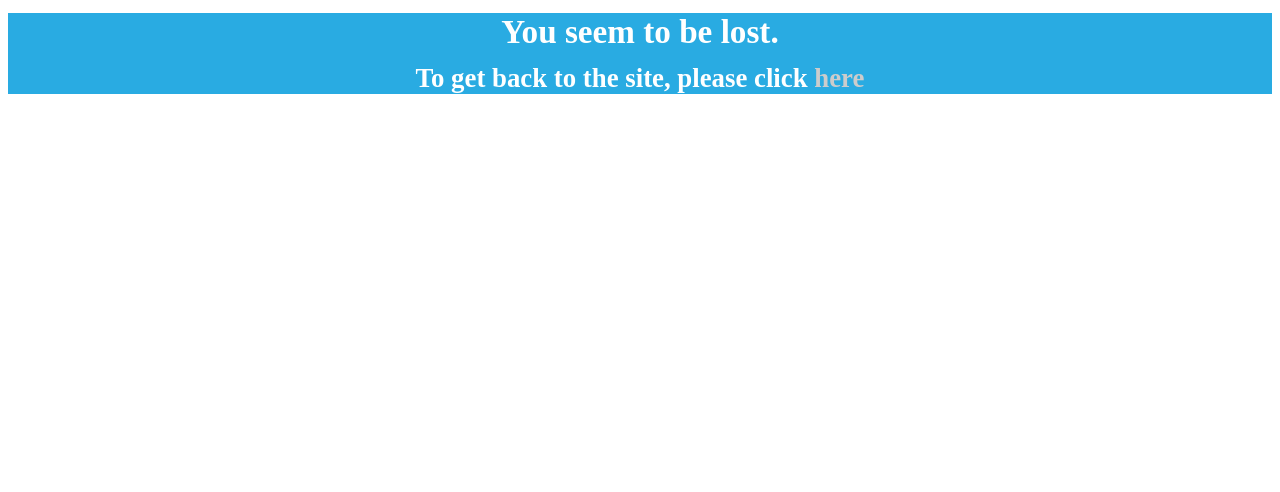
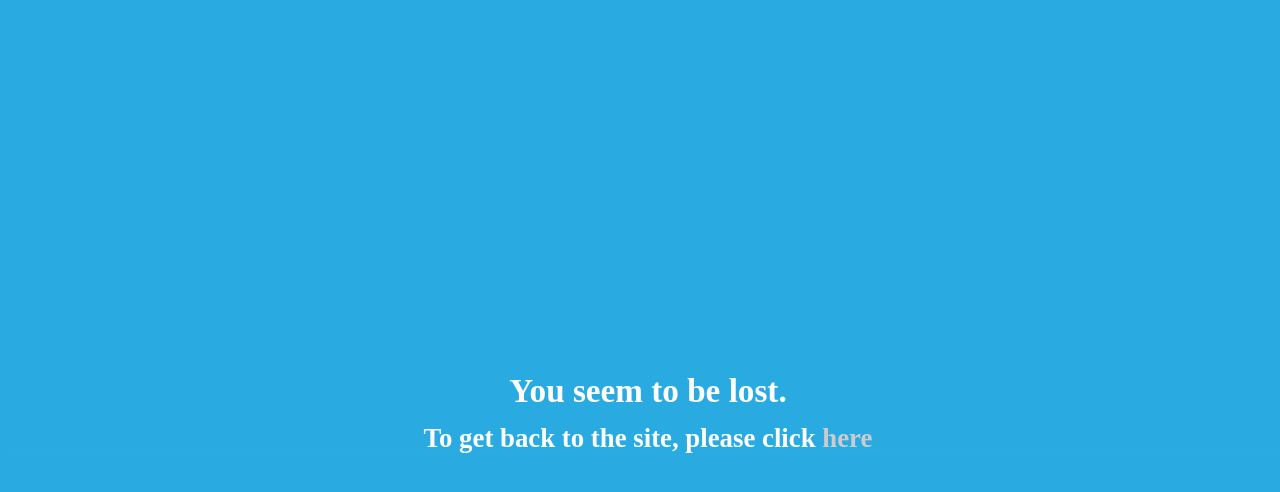
Before and after one commit to bengwinter/MusicMavenLanding, a website: page app/404.html in a window 1280 px wide. Drawn offline with Linux system fonts and the light colour scheme.

Commit message:
404 page created

```diff
--- a/app/404.html
+++ b/app/404.html
@@ -2,7 +2,7 @@
 <html lang="en">
   <head>
     <meta charset="utf-8">
-    <title>July Camp - 404</title>
+    <title>Music Maven - 404</title>
     <link rel="apple-touch-icon-precomposed" sizes="57x57" href="./images/favicon/apple-touch-icon-57x57.png" />
     <link rel="apple-touch-icon-precomposed" sizes="114x114" href="./images/favicon/apple-touch-icon-114x114.png" />
     <link rel="apple-touch-icon-precomposed" sizes="72x72" href="./images/favicon/apple-touch-icon-72x72.png" />
@@ -25,16 +25,27 @@
     <meta name="msapplication-square310x310logo" content="mstile-310x310.png" />
 
 
-    <meta name="description" content="">
-    <meta name="keywords" content="">
+    <meta name="description" content="Music Maven is a music data analytics platform that tracks user behavior across a wide variety of platforms. This project is the collaborative effort between Ben Winter, Ben Cmejla and Sam Grondahl. Since the rise of digital music, all three have been fascinated with the behavioral asepcts of music consumption and obtaining insights into the underlying causes of virality.">
+    <meta name="keywords" content="Music,Analytics,Music Discovery,Boston,July Camp,Soundcloud,HypeM">
     <meta name="viewport" content="width=device-width, initial-scale=1, maximum-scale=1">
     <style>
+      html, body {
+        font-family: 'NexaLight';
+        background-color: rgba(41, 171, 226, 1.0);;
+        color: rgba(255, 255, 255, 1.0);
+        width: 100%;
+        height: 100%;
+      }
+
       .container {
         text-align: center;
         font-size: 40px;
-        font-family: 'NexaBold';
+        font-family: 'NexaLight';
         background-color: rgba(41, 171, 226, 1.0);;
         color: rgba(255, 255, 255, 1.0);
+        position: relative;
+        top: 50%;
+        transform: translateY(-50%);
       }
 
       h5, h6 {
```
